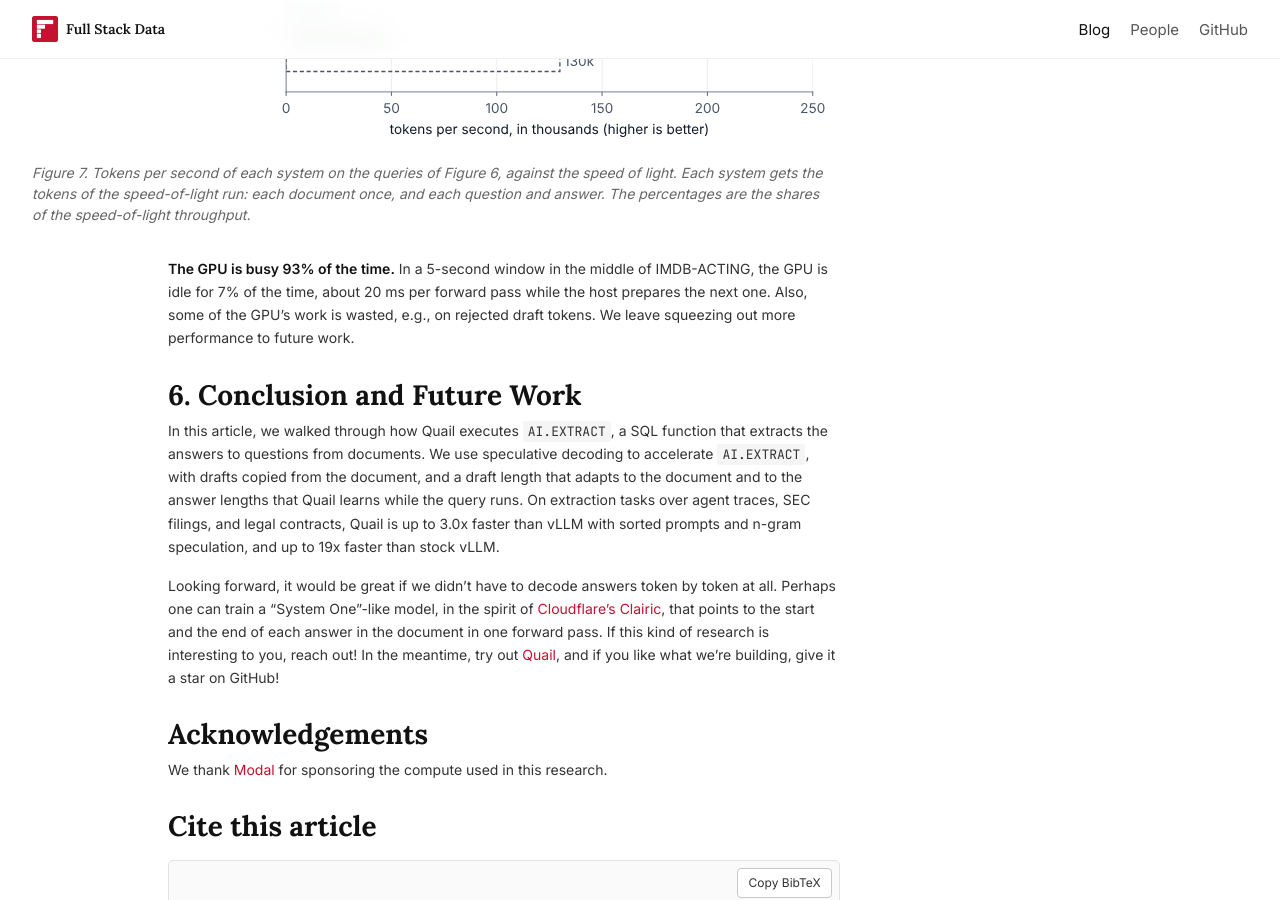
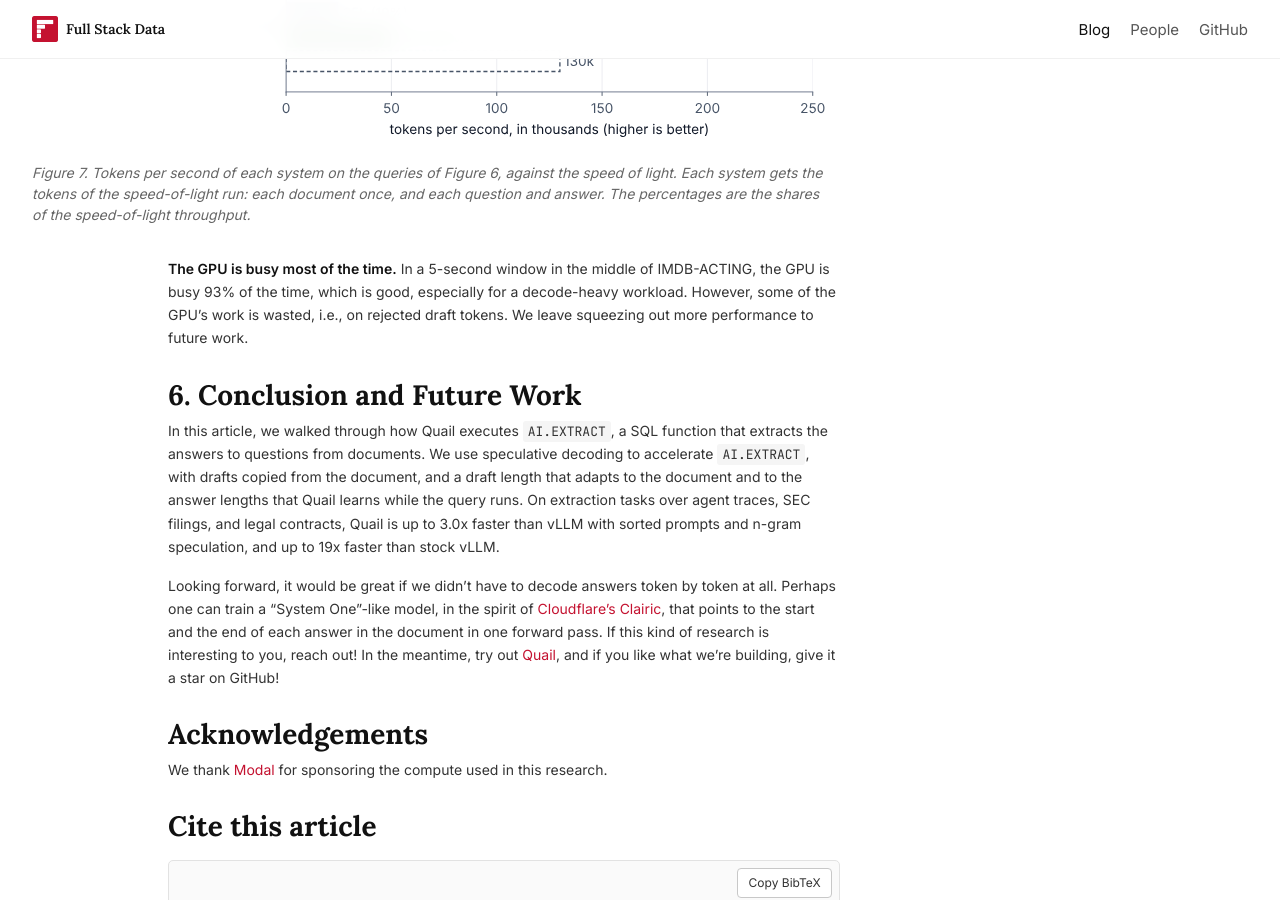
Before and after one commit to fsdatalab/fsdatalab.github.io, a Jekyll site: the page built from _posts/2026-10-26-ai-extract.md, in a window 1280 px wide and 900 px high, scrolled down 9294 px. Built offline with Jekyll 4.4.1, drawn with Linux system fonts in a browser that asks for light colours.

Commit message:
Rephrase the GPU utilization paragraph
Co-Authored-By: Claude Opus 5.5 <noreply@anthropic.com>
Claude-Session: https://claude.ai/code/session_012G22YLMk5BfN66z5wzqWeJ

```diff
--- a/_posts/2026-10-26-ai-extract.md
+++ b/_posts/2026-10-26-ai-extract.md
@@ -211,7 +211,7 @@ We use two groups of QUAIL-B queries.
 <figcaption>Figure 7. Tokens per second of each system on the queries of Figure 6, against the speed of light. Each system gets the tokens of the speed-of-light run: each document once, and each question and answer. The percentages are the shares of the speed-of-light throughput.</figcaption>
 </figure>
 
-**The GPU is busy 93% of the time.** In a 5-second window in the middle of IMDB-ACTING, the GPU is idle for 7% of the time, about 20 ms per forward pass while the host prepares the next one. Also, some of the GPU's work is wasted, e.g., on rejected draft tokens. We leave squeezing out more performance to future work.
+**The GPU is busy most of the time.** In a 5-second window in the middle of IMDB-ACTING, the GPU is busy 93% of the time, which is good, especially for a decode-heavy workload. However, some of the GPU's work is wasted, i.e., on rejected draft tokens. We leave squeezing out more performance to future work.
 
 # 6. Conclusion and Future Work
 
```
